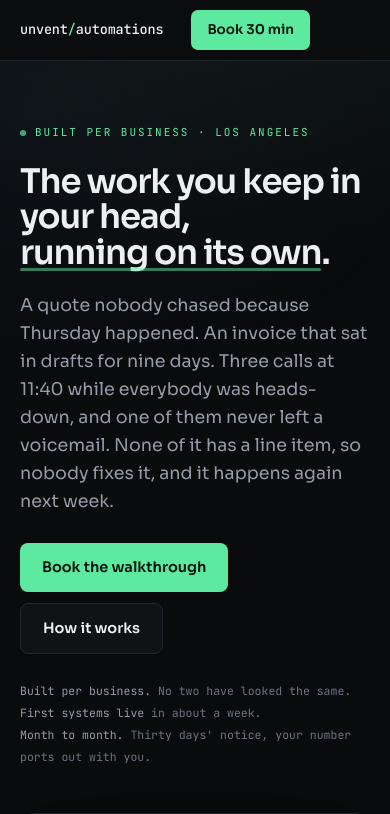
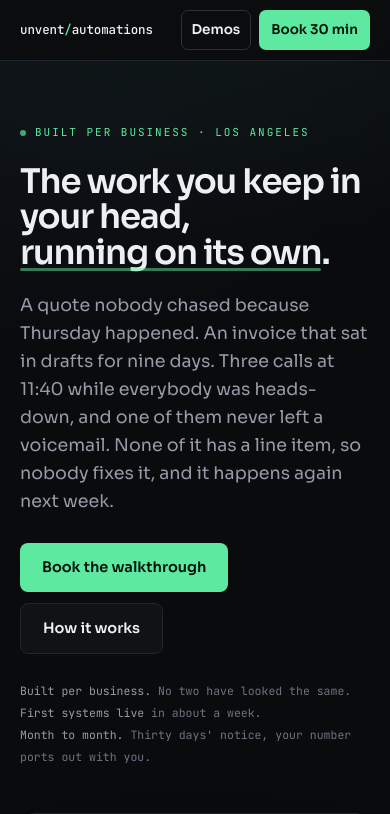
Before and after one commit to bshink/unvent-automations-site, a plain HTML site: page index.html in a window 390 px wide. Shown: the top 814 px of the page. Drawn offline with Linux system fonts and the light colour scheme.

Commit message:
Add a Demos button to the nav and footer
Compact nav under 480px so Demos and Book fit on small phones.
Ignore .env and .security-audit/.

Co-Authored-By: Claude Opus 5.5 <noreply@anthropic.com>

```diff
--- a/f.css
+++ b/f.css
@@ -33,6 +33,9 @@ nav .links a:hover{color:var(--fg)}
 .ncta{font-size:13.5px;font-weight:600;background:var(--on);color:#05130C;padding:9px 16px;
   border-radius:7px;text-decoration:none;white-space:nowrap;transition:filter .16s}
 .ncta:hover{filter:brightness(1.08)}
+.ndemo{font-size:13.5px;font-weight:600;color:var(--fg);border:1px solid var(--line-2);padding:8px 15px;
+  border-radius:7px;text-decoration:none;white-space:nowrap;margin-right:-16px;transition:border-color .16s}
+.ndemo:hover,.ndemo[aria-current="page"]{border-color:var(--on)}
 
 .hero{padding:70px 0 0}
 .grid{display:grid;grid-template-columns:minmax(0,1fr) minmax(0,1.02fr);gap:52px;align-items:center}
@@ -174,6 +177,7 @@ footer .fl a:hover{color:var(--fg)}
   .ln{grid-template-columns:50px 78px minmax(0,1fr);gap:9px;font-size:11.2px}
   .ln .ms{display:none}
   nav .links{display:none}
+  .ndemo{margin-left:auto}
   section{padding:68px 0}
   .hero{padding:52px 0 0}
   footer .fl{margin-left:0;width:100%;gap:18px}
@@ -260,3 +264,10 @@ footer .fl a:hover{color:var(--fg)}
   .note .d{padding-top:0}
   .article,.pagehead{padding-top:48px}
 }
+@media(max-width:480px){
+  nav .wrap{gap:8px}
+  .brand{font-size:12.5px}
+  .ndemo{padding:8px 10px;margin-right:0}
+  .ncta{padding:9px 12px}
+}
+@media(max-width:379px){.nx{display:none}}
--- a/index.html
+++ b/index.html
@@ -36,7 +36,8 @@
     <a href="#limits">Where we stop</a>
     <a href="/about/">Who we are</a>
   </div>
-  <a href="https://calendly.com/andre-unventautomations/30min" class="ncta">Book 30 min</a>
+  <a href="/demos/" class="ndemo">Demos</a>
+  <a href="https://calendly.com/andre-unventautomations/30min" class="ncta">Book<span class="nx"> 30 min</span></a>
 </div></nav>
 
 <main id="main">
@@ -195,6 +196,7 @@
     <a href="#build">What we build</a>
     <a href="#limits">Where we stop</a>
     <a href="/about/">Who we are</a>
+    <a href="/demos/">Demos</a>
     <a href="https://calendly.com/andre-unventautomations/30min">Book a call</a>
   </div>
 </div></footer>
```
Also changed, not shown: about/index.html (+3 -1 lines), 1 other file.
